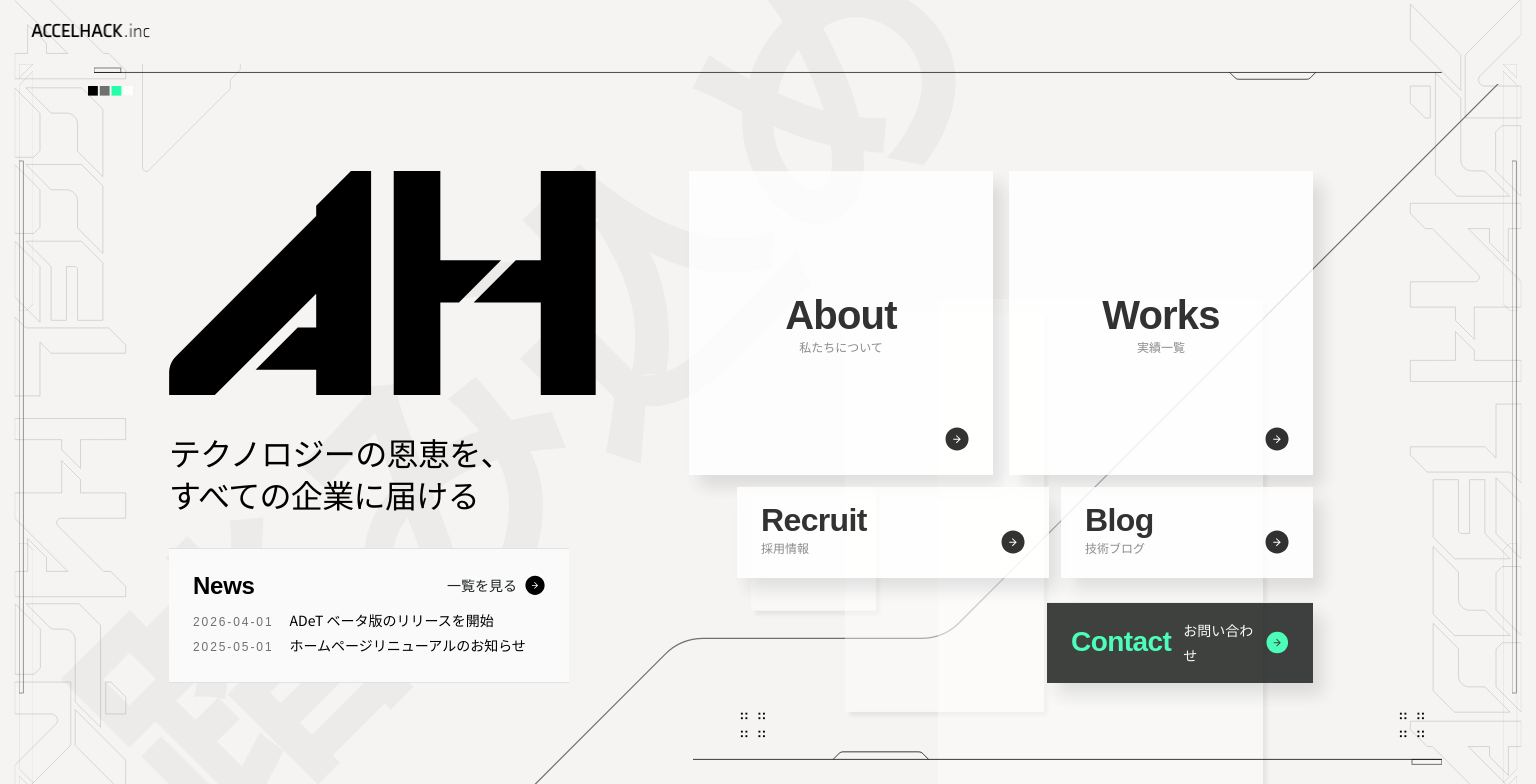
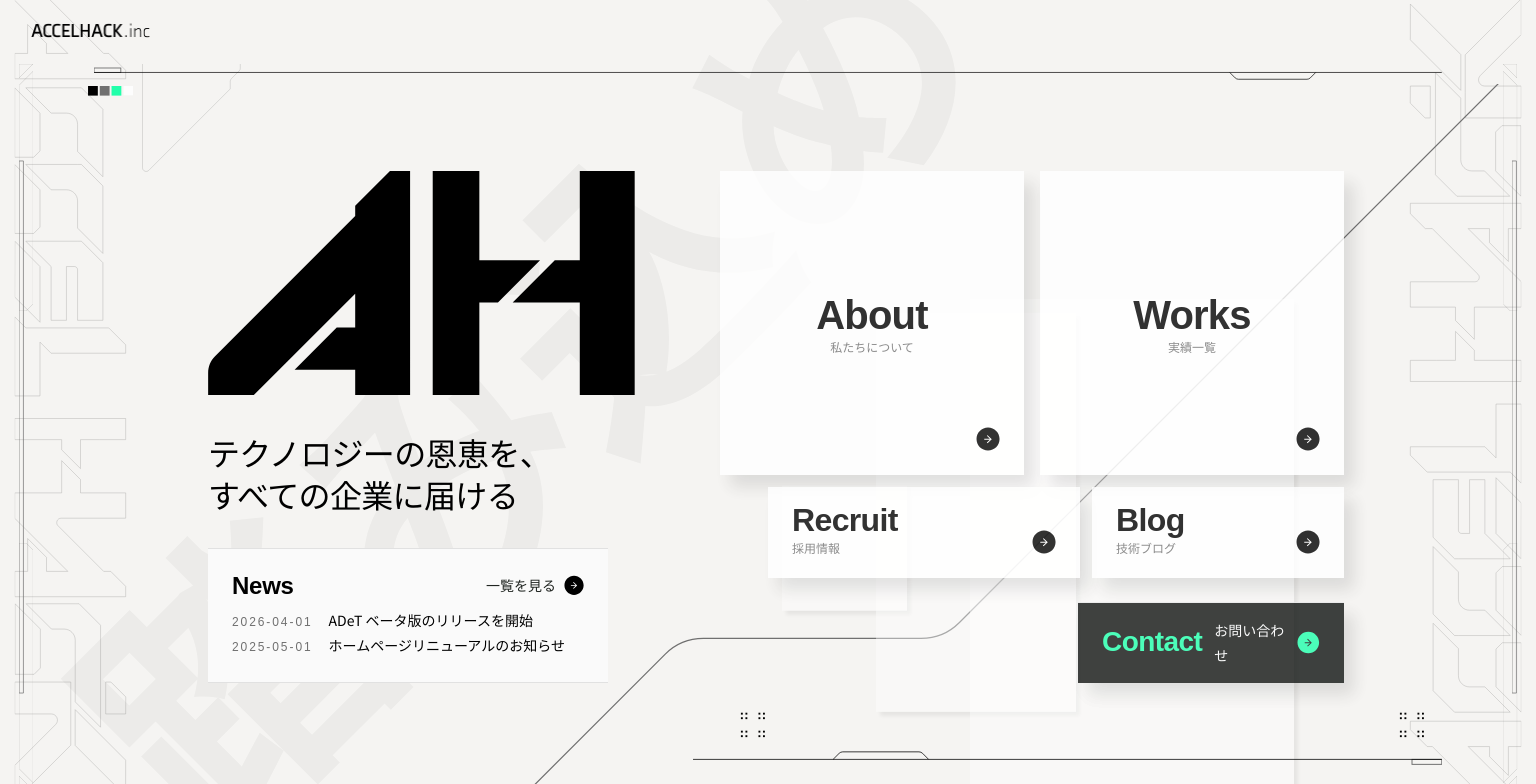
Before and after one commit to Accel-Hack/.github, a Next.js app in the folder website/: page / in a window 1536 px wide. Shown: the top 784 px of the page. Built offline with nearby package versions, Linux system fonts and the light colour scheme; a web font is replaced by a local one.

Commit message:
画面の大きさを変更した時の余白調整

```diff
--- a/website/src/app/(company)/(top)/page.module.css
+++ b/website/src/app/(company)/(top)/page.module.css
@@ -4,6 +4,8 @@
   min-height: 100%;
   flex-direction: column;
   justify-content: center;
+  width: 100%;
+  align-items: center;
   padding: clamp(2.5rem, 5vh, 5rem) 10%;
   box-sizing: border-box;
 }
@@ -11,7 +13,16 @@
 .container {
   display: flex;
   width: 100%;
+  max-width: 1120px;
   align-items: stretch;
+  margin: auto;
+  box-sizing: border-box;
+}
+@media (min-width: 1440px) {
+  .container {
+    margin-left: clamp(64px, 11.11vw, 160px);
+    margin-right: clamp(64px, 11.11vw, 160px);
+  }
 }
 
 .left_container {
```
